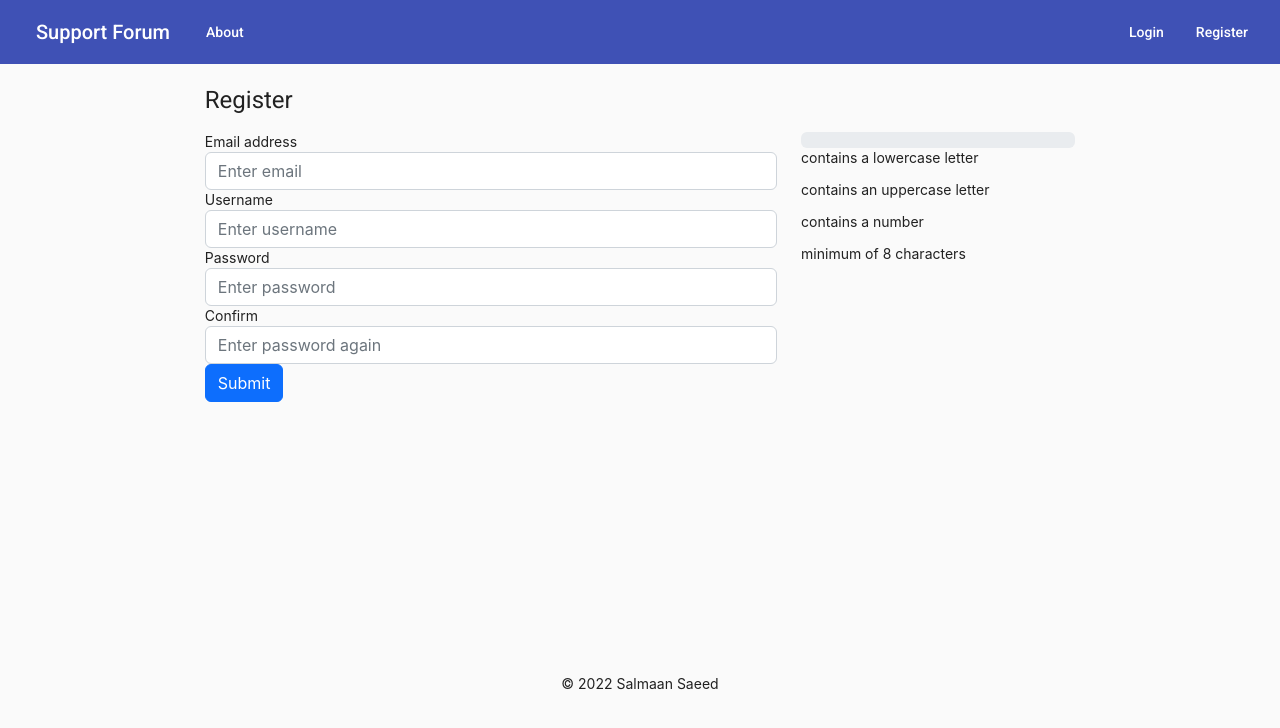
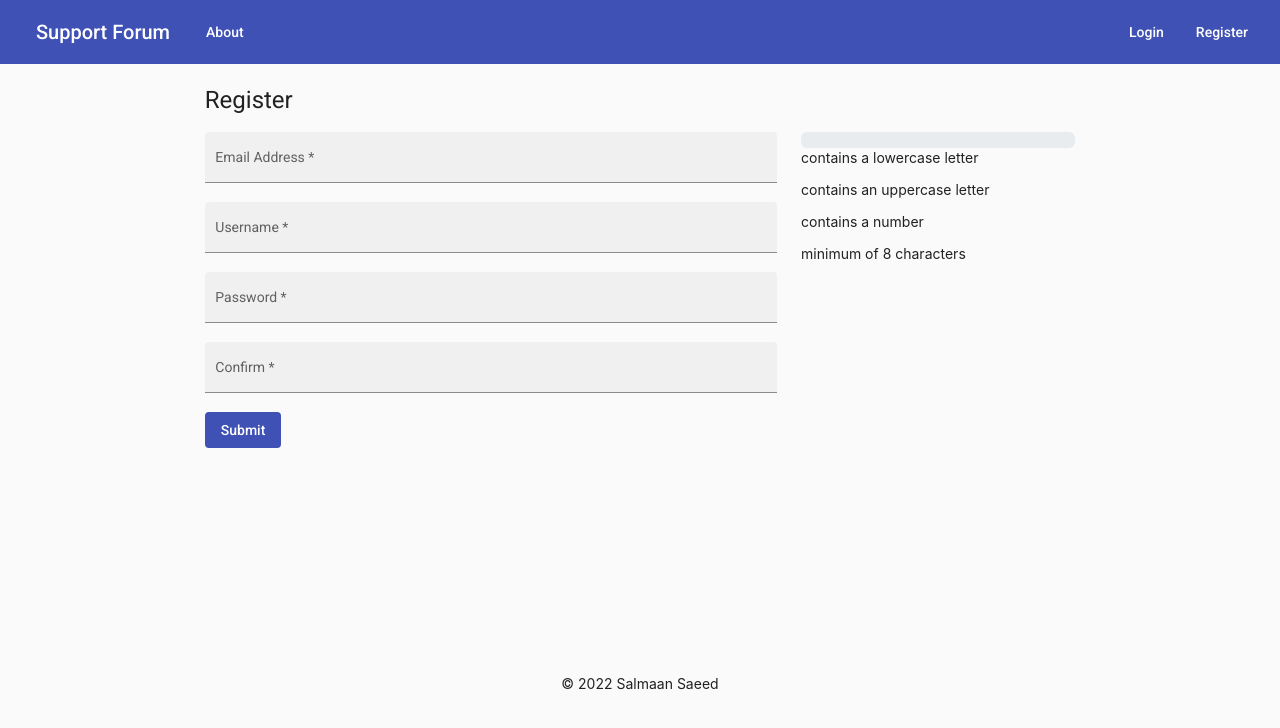
Before and after one commit to sagedemage/SupportForum, an Angular app in the folder frontend/: page /register in a window 1280 px wide. Shown: the top 728 px of the page. Built offline with nearby package versions, Linux system fonts and the light colour scheme.

Commit message:
Created forms for login and register pages utilizing material ui instead of bootstrap.

```diff
--- a/frontend/src/app/components/login/login.component.html
+++ b/frontend/src/app/components/login/login.component.html
@@ -1,25 +1,17 @@
 <h1> Login </h1>
+<!-- Message Bubble -->
+<div *ngIf="error" class="alert alert-danger" role="alert">
+    {{ msg }}
+</div>
+<!-- Form Field -->
 <form [formGroup]="checkoutForm" (ngSubmit)="onSubmit()">
-	<div *ngIf="error" class="alert alert-danger" role="alert">
-		{{ msg }}
-	</div>
-    <div class="form-group">
-        <label for="exampleInputUsername1">Email or Username</label>
-        <input class="form-control" id="exampleInputUsername1"
-            formControlName="username" placeholder="Enter email or username"/>
-		<div *ngIf="checkoutForm.get('username')!.hasError('required')
-			&& submitted" class="error">
-            Required
-        </div>
-    </div>
-    <div class="form-group">
-        <label for="exampleInputPassword1">Password</label>
-        <input type="password" class="form-control" id="exampleInputPassword1"
-            formControlName="password" placeholder="Enter password"/>
-		<div *ngIf="checkoutForm.get('password')!.hasError('required')
-			&& submitted" class="error">
-            Required
-        </div>
-    </div>
-    <button type="submit" class="btn btn-primary">Submit</button>
+    <mat-form-field class="field-full-width" appearance="fill">
+        <mat-label>Email or Username</mat-label>
+        <input formControlName="username" matInput>
+    </mat-form-field>
+    <mat-form-field class="field-full-width" appearance="fill">
+        <mat-label>Password</mat-label>
+        <input type="password" formControlName="password" matInput>
+    </mat-form-field>
+    <button mat-flat-button color="primary" type="submit">Submit</button>
 </form>
--- a/frontend/src/app/components/register/register.component.html
+++ b/frontend/src/app/components/register/register.component.html
@@ -1,65 +1,38 @@
 <h1> Register </h1>
 <div class="row">
     <div id="register_form" class="col col-lg-8">
-		<div *ngIf="error" class="alert alert-danger" role="alert">
-			{{ msg }}
-		</div>
+        <!-- Message Bubble -->
+        <div *ngIf="error" class="alert alert-danger" role="alert">
+            {{ msg }}
+        </div>
+        <!-- Form Field -->
         <form [formGroup]="checkoutForm" (ngSubmit)="onSubmit()">
-            <div class="form-group">
-                <label htmlFor="exampleInputEmail1">Email address</label>
-                <input type="email" class="form-control" id="email"
-                    formControlName="email" placeholder="Enter email"
-                    aria-describedby="emailHelp" />
-				<div *ngIf="checkoutForm.get('email')!.hasError('email')"
-					class="error">
-            		Please enter the proper format for email
-          		</div>
-				<div *ngIf="checkoutForm.get('email')!.hasError('required')
-							&& submitted"
-					class="error">
-            		Required
-          		</div>
+            <div *ngIf="checkoutForm.get('email')!.hasError('email') && submitted" class="error">
+                Please enter the proper format for email
             </div>
-            <div class="form-group">
-                <label for="exampleInputUsername1">Username</label>
-                <input class="form-control" id="username"
-                    formControlName="username" placeholder="Enter username"
-                required />
-				<div *ngIf="checkoutForm.get('username')!.hasError('required')
-							&& submitted"
-					class="error">
-            		Required
-          		</div>
-            </div>
-            <div class="form-group">
-                <label for="exampleInputPassword1">Password</label>
-                <input type="password" class="form-control" id="password"
-                    formControlName="password" placeholder="Enter password"
-                required />
-				<div *ngIf="checkoutForm.get('password')!.hasError('required')
-							&& submitted"
-					class="error">
-            		Required
-          		</div>
-            </div>
-            <div class="form-group">
-                <label for="exampleInputPassword1">Confirm</label>
-                <input type="password" class="form-control" id="confirm"
-                    formControlName="confirm" placeholder="Enter password again"
-                required />
-				<div *ngIf="checkoutForm.get('confirm')!.hasError('required')
-							&& submitted"
-					class="error">
-            		Required
-          		</div>
-            </div>
-            <button type="submit" class="btn btn-primary">Submit</button>
+            <mat-form-field class="field-full-width" appearance="fill">
+                <mat-label>Email Address</mat-label>
+                <input type="email" formControlName="email" matInput>
+            </mat-form-field>
+            <mat-form-field class="field-full-width" appearance="fill">
+                <mat-label>Username</mat-label>
+                <input formControlName="username" matInput>
+            </mat-form-field>
+            <mat-form-field class="field-full-width" appearance="fill">
+                <mat-label>Password</mat-label>
+                <input type="password" id="password" formControlName="password" matInput>
+            </mat-form-field>
+            <mat-form-field class="field-full-width" appearance="fill">
+                <mat-label>Confirm</mat-label>
+                <input type="password" formControlName="confirm" matInput>
+            </mat-form-field>
+            <button mat-flat-button color="primary" type="submit">Submit</button>
         </form>
     </div>
     <div id="message" class="col-md-auto col-lg-4">
         <div class="progress">
-            <div id="p-bar" class="progress-bar bg-success" role="progressbar"
-                aria-valuenow="25" aria-valuemin="0" aria-valuemax="100">
+            <div id="p-bar" class="progress-bar bg-success" role="progressbar" aria-valuenow="25" aria-valuemin="0"
+                aria-valuemax="100">
             </div>
         </div>
         <p id="has_lowercase"> contains a lowercase letter </p>
--- a/frontend/src/styles.css
+++ b/frontend/src/styles.css
@@ -4,5 +4,9 @@
 	color: red;
 }
 
+.field-full-width {
+    width: 100%;
+}
+
 html, body { height: 100%; }
 body { margin: 0; font-family: Roboto, "Helvetica Neue", sans-serif; }
```
Also changed, not shown: frontend/src/app/app.module.ts (+9 -1 lines), 1 other file (tests, documents, lock files or other folders).
